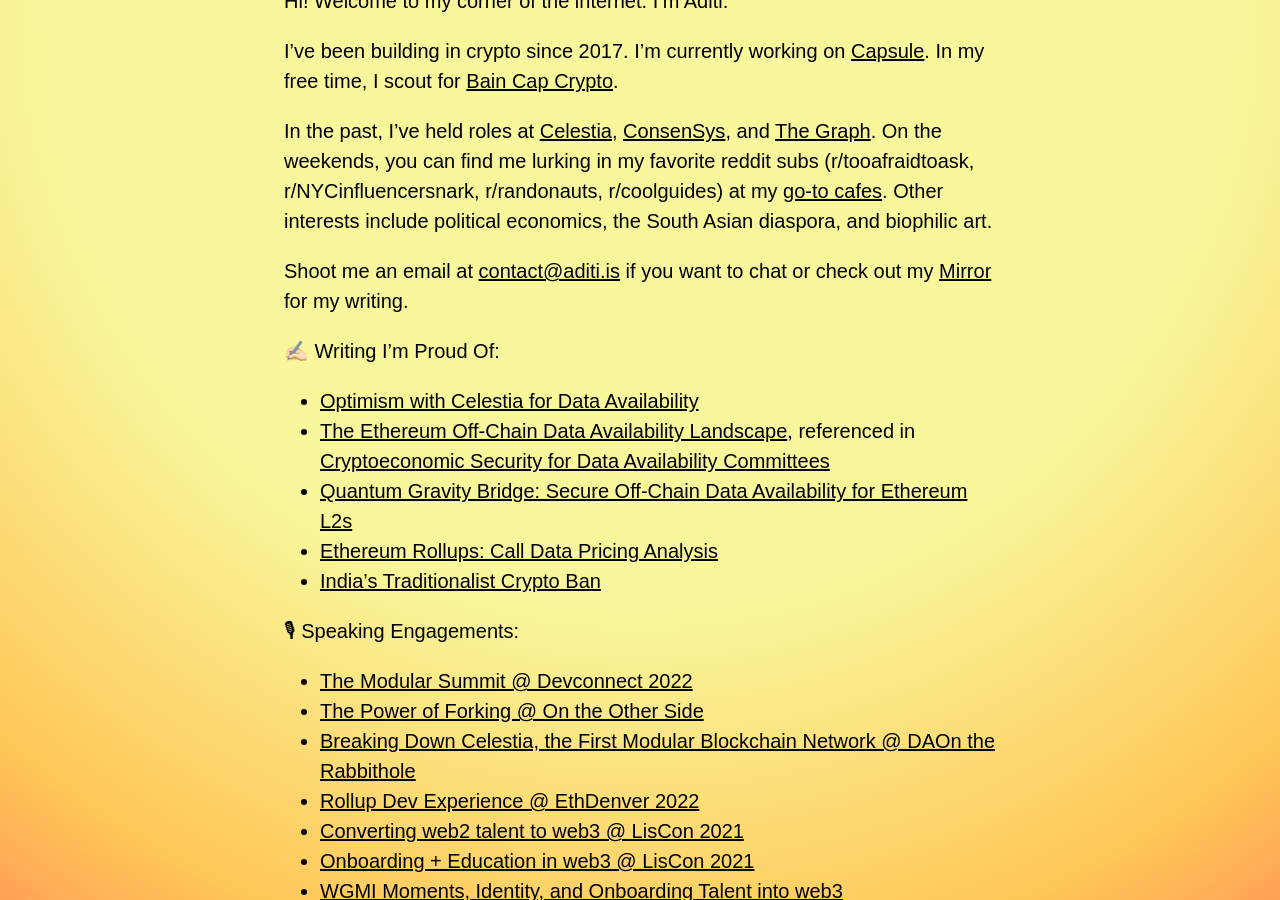
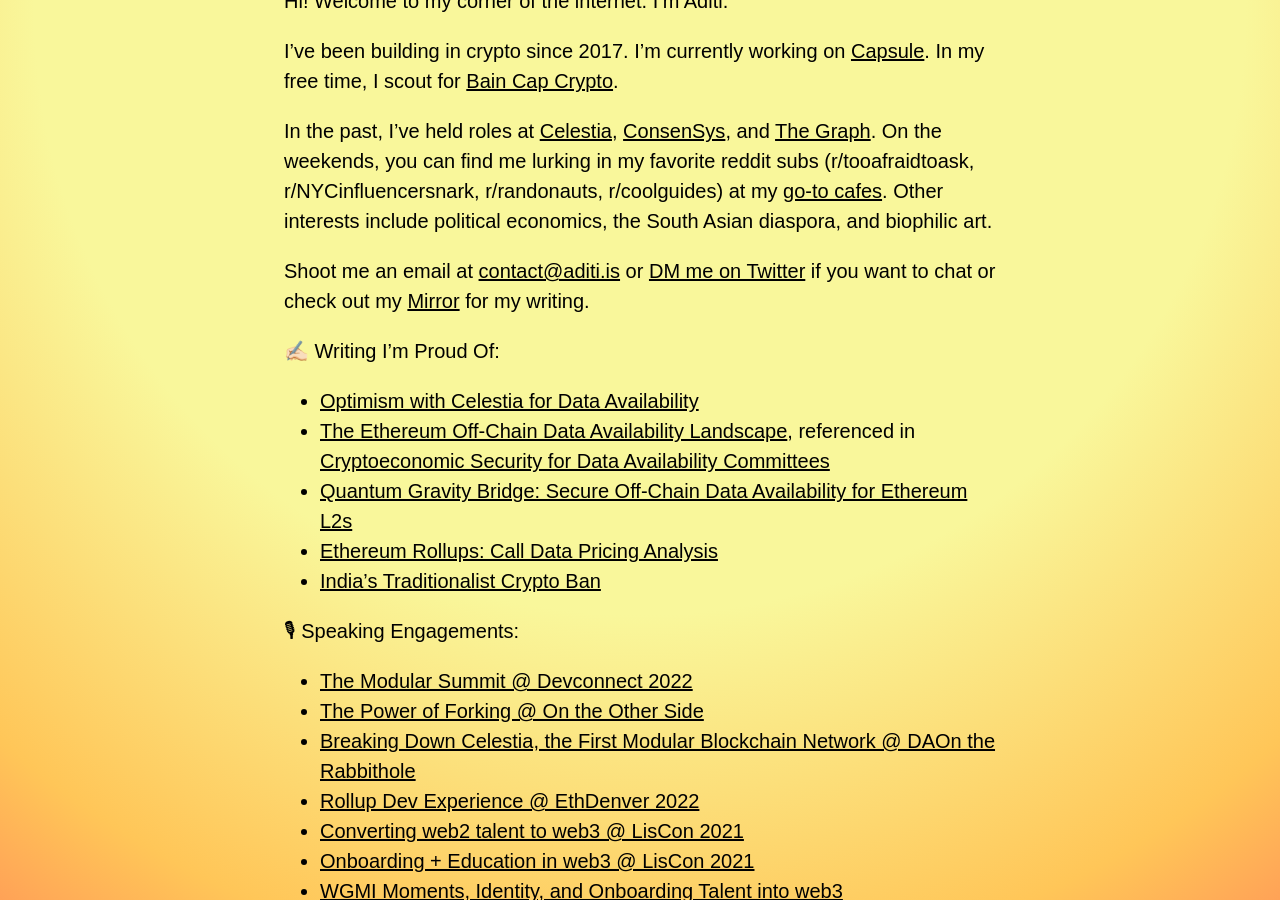
Before and after one commit to adeets-22/adeets-22.github.io, a Jekyll site: the page built from index.md, in a window 1280 px wide and 900 px high, scrolled down 937 px. Built offline with Jekyll 4.4.1, drawn with Linux system fonts in a browser that asks for light colours.

Commit message:
Update index.md

```diff
--- a/index.md
+++ b/index.md
@@ -13,7 +13,7 @@
 
 In the past, I've held roles at [Celestia](https://celestia.org/), [ConsenSys](https://consensys.net/), and [The Graph](https://thegraph.com/en/). On the weekends, you can find me lurking in my favorite reddit subs (r/tooafraidtoask, r/NYCinfluencersnark, r/randonauts, r/coolguides) at my [go-to cafes](https://www.notion.so/cafe-workspots-80b6b55555524fe88185d20806e30967). Other interests include political economics, the South Asian diaspora, and biophilic art.
 
-Shoot me an email at <contact@aditi.is> if you want to chat or check out my [Mirror](https://mirror.xyz/adeets.eth) for my writing.
+Shoot me an email at <contact@aditi.is> or [DM me on Twitter](https://twitter.com/adeets_22) if you want to chat or check out my [Mirror](https://mirror.xyz/adeets.eth) for my writing.
 
 ✍🏻 Writing I'm Proud Of:
 - [Optimism with Celestia for Data Availability](https://gov.optimism.io/t/draft-gf-phase-1-proposal-optimism-with-celestia-for-data-availability/2881)
```
